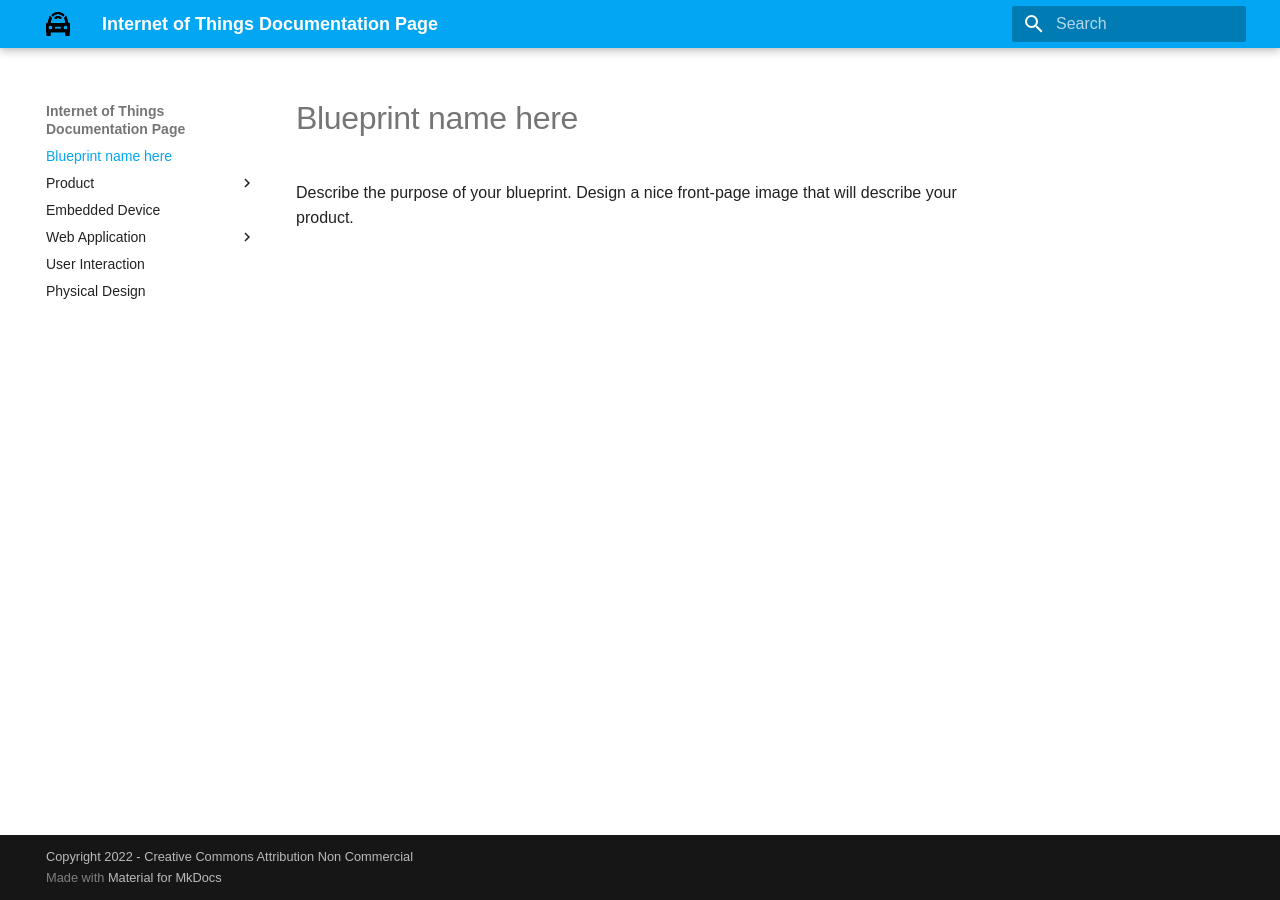
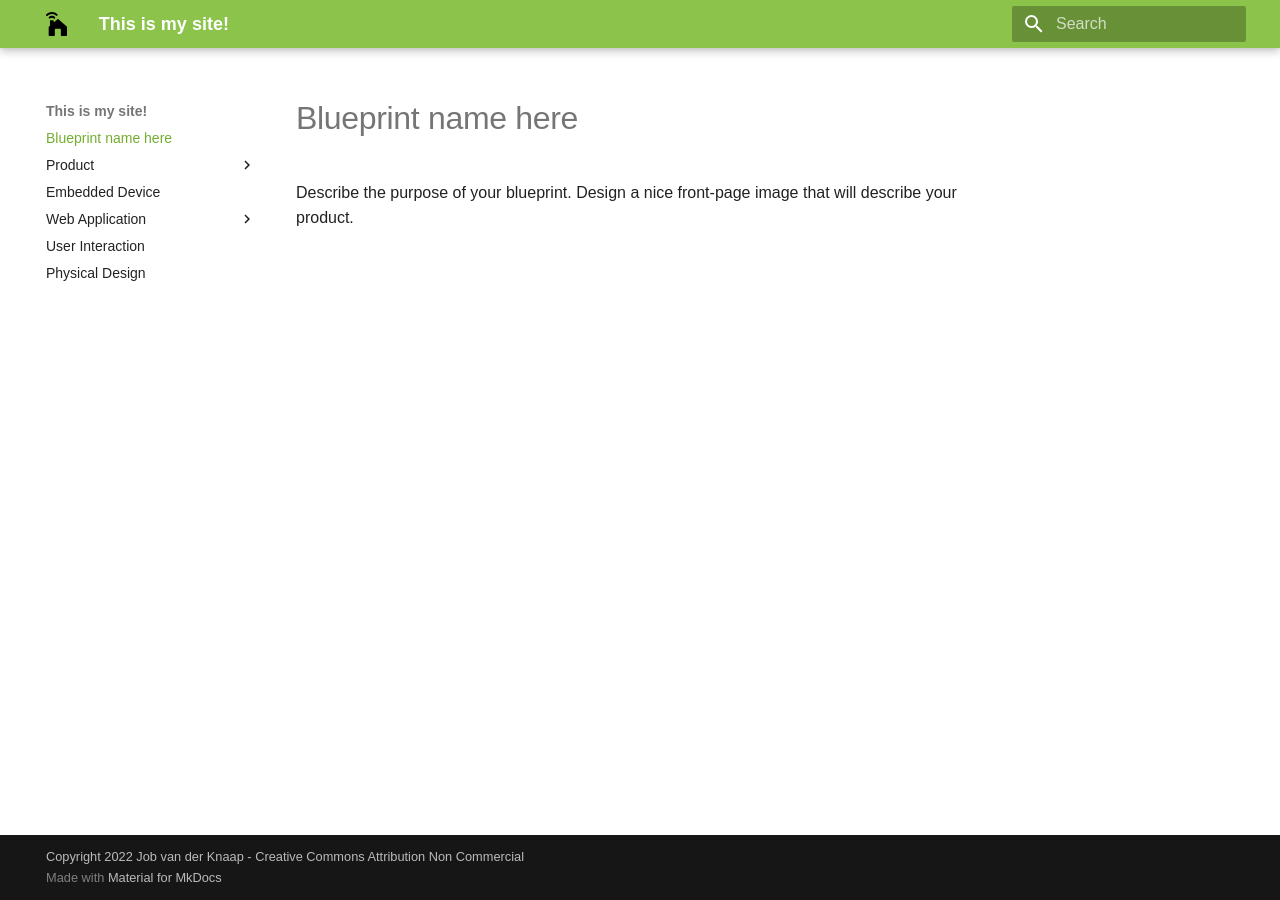
Before and after one commit to jobknaap/Test-import, an MkDocs documentation site: the page built from docs/index.md, in a window 1280 px wide. Built offline with MkDocs 1.6.1 and Material for MkDocs 9.7.7, drawn with Linux system fonts in a browser that asks for light colours; some web fonts are replaced.

Commit message:
Changed the website colors and icons, also added an image

```diff
--- a/mkdocs.yml
+++ b/mkdocs.yml
@@ -1,8 +1,8 @@
 # Replace the text below to customize your site
-site_name: Internet of Things Documentation Page
-site_description: Documentation for <insert student name>
-site_author: <insert student name>
-copyright: Copyright 2022 <insert student name> - Creative Commons Attribution Non Commercial
+site_name: This is my site!
+site_description: Documentation for Job van der Knaap
+site_author: Job van der Knaap
+copyright: Copyright 2022 Job van der Knaap - Creative Commons Attribution Non Commercial
 
 site_url: https://localhost:8000/
 
@@ -10,14 +10,14 @@ theme:
   name: material
   palette:
     # try other colors https://squidfunk.github.io/mkdocs-material/getting-started/#primary-colors
-    primary: light blue
-    accent: indigo
+    primary: light green
+    accent: cyan
   font:
     # See available fonts at https://fonts.google.com/
     text: Arial
     code: Ubuntu Mono
-  logo: images/iot_car.svg
-  favicon: images/iot_car.svg
+  logo: images/iot_house.svg
+  favicon: images/iot_power.svg
   features:
     - navigation.instant
     - content.code.annotate
```
Also changed, not shown: docs/images/Construction.png (added).
